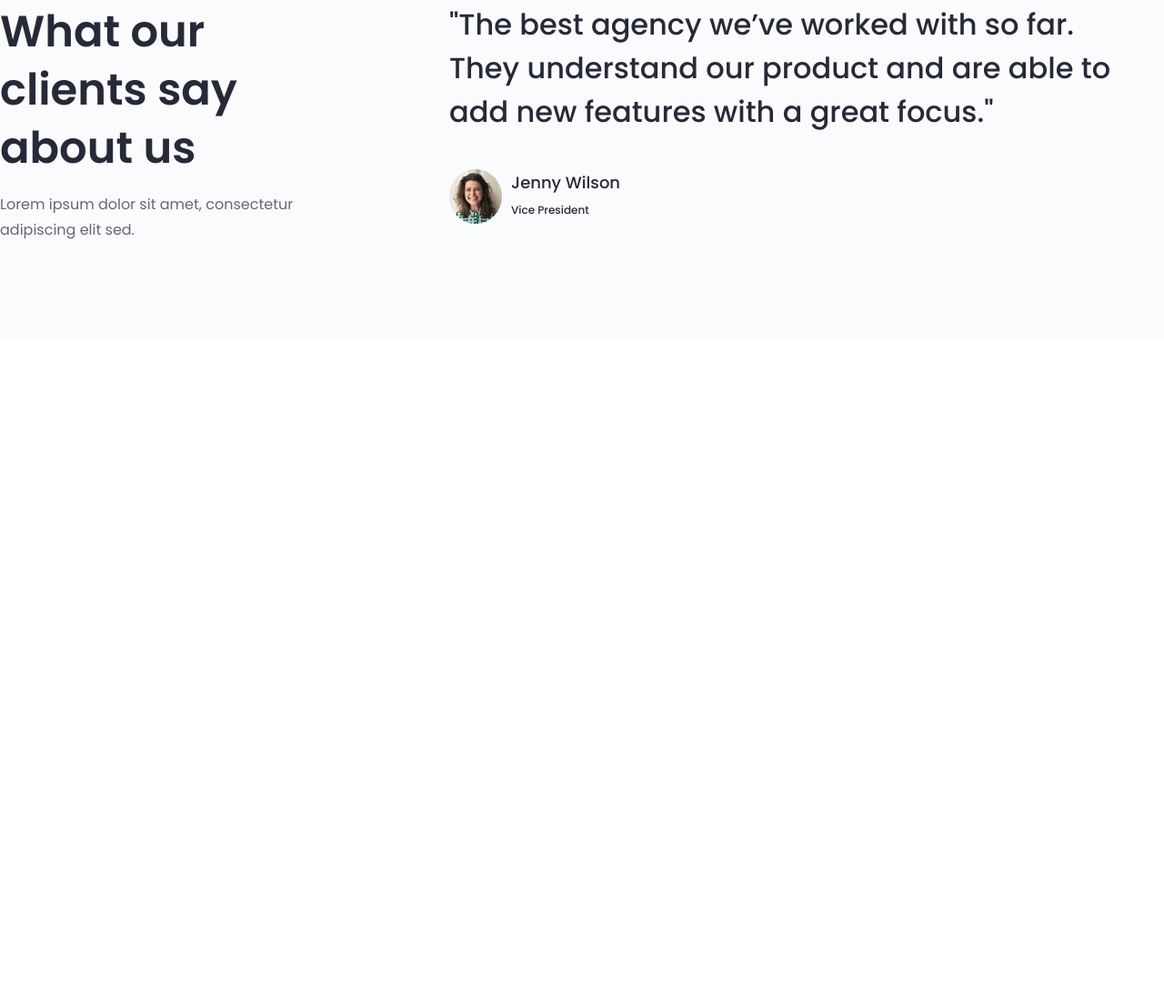
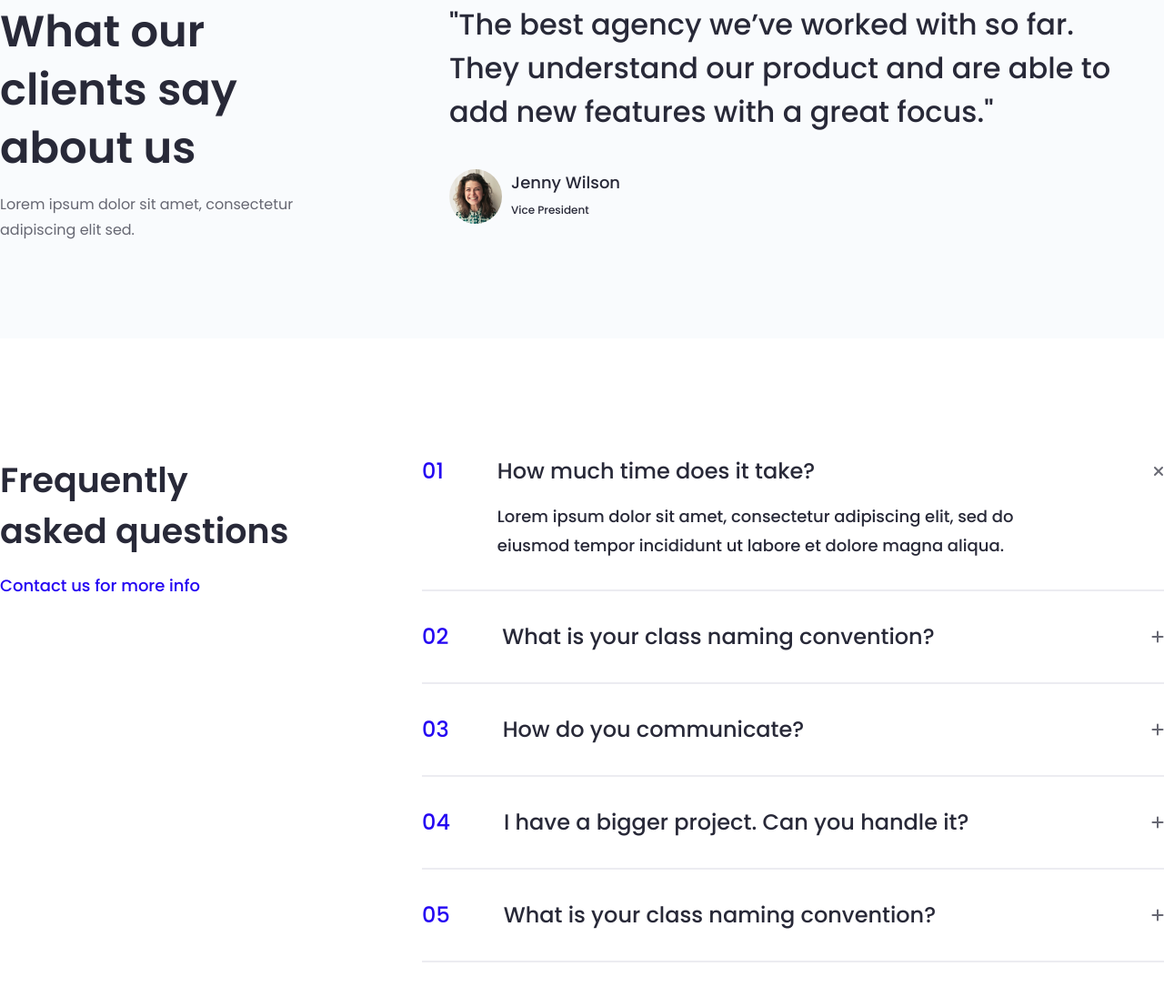
Before and after one commit to dev-nahianrafi/finsweet, a plain HTML site: page index.html in a window 1280 px wide. Shown: the part 3757-4853 px from the top of the page at 91% size. Before the commit the page ends 4129 px from the top, so only its background shows below. Drawn offline with Linux system fonts and the light colour scheme.

Commit message:
faq done

```diff
--- a/css/style.css
+++ b/css/style.css
@@ -459,3 +459,69 @@ a{
     line-height: 28px;
 }
 /* client end */
+/* faq start */
+#faq{
+    padding: 128px 0;
+}
+.faq_wrapper{
+    display: flex;
+    column-gap: 136px;
+}
+.faq_heading{
+    width: 328px;
+}
+.faq_heading .common_sub_header{
+    padding-bottom: 16px;
+    width: 328px;
+    color: var(--Dark-blue, #282938);
+    font-size: 38px;
+    font-style: normal;
+    font-weight: 600;
+    line-height: 56px;
+}
+.faq_main{
+    width: 846px;
+}
+.faq_item{
+    display: flex;
+    justify-content: space-between;
+    align-items: start;
+    border-bottom: 2px solid #ECECF1;
+    padding: 32px 0;
+}
+.faq_item:first-child{
+    padding-top: 0;
+}
+.faq_info{
+    display: flex;
+    column-gap: 59px;
+}
+.faq_number span{
+    color: #2405F2;
+    font-family: var(--popeins);
+    font-size: 24px;
+    font-weight: 500;
+    line-height: 36px;
+}
+.faq_details h3{
+    color:#282938;
+    font-family: var(--popeins);
+    font-size: 24px;
+    font-weight: 500;
+    line-height: 36px;
+}
+.faq_details p{
+    padding-top: 16px;
+    width: 624px;
+    color: #282938;
+    font-family: var(--popeins);
+    font-size: 18px;
+    font-weight: 500;
+    line-height: 32px;
+}
+.faq_icon i{
+    color: #282938;
+    opacity: 0.7;
+    line-height: 36px;
+}
+/* faq end */
--- a/index.html
+++ b/index.html
@@ -223,5 +223,85 @@
         </div>
     </section>
     <!-- client end -->
+    <!-- faq start -->
+    <section id="faq">
+        <div class="container">
+            <div class="faq_wrapper">
+                <div class="faq_heading">
+                    <h2 class="common_sub_header">Frequently asked questions</h2>
+                    <a href="#" class="common_arow">Contact us for more info</a>
+                </div>
+                <div class="faq_main">
+                    <div class="faq_item">
+                        <div class="faq_info">
+                            <div class="faq_number">
+                                <span>01</span>
+                            </div>
+                            <div class="faq_details">
+                                <h3>How much time does it take?</h3>
+                                <p>Lorem ipsum dolor sit amet, consectetur adipiscing elit, sed do eiusmod tempor incididunt ut labore et dolore magna aliqua.</p>
+                            </div>
+                        </div>
+                        <div class="faq_icon">
+                            <i class="fa-solid fa-xmark"></i>
+                        </div>
+                    </div>
+                    <div class="faq_item">
+                        <div class="faq_info">
+                            <div class="faq_number">
+                                <span>02</span>
+                            </div>
+                            <div class="faq_details">
+                                <h3>What is your class naming convention?</h3>
+                            </div>
+                        </div>
+                        <div class="faq_icon">
+                            <i class="fa-solid fa-plus"></i>
+                        </div>
+                    </div>
+                    <div class="faq_item">
+                        <div class="faq_info">
+                            <div class="faq_number">
+                                <span>03</span>
+                            </div>
+                            <div class="faq_details">
+                                <h3>How do you communicate?</h3>
+                            </div>
+                        </div>
+                        <div class="faq_icon">
+                            <i class="fa-solid fa-plus"></i>
+                        </div>
+                    </div>
+                    <div class="faq_item">
+                        <div class="faq_info">
+                            <div class="faq_number">
+                                <span>04</span>
+                            </div>
+                            <div class="faq_details">
+                                <h3>I have a bigger project. Can you handle it?</h3>
+                            </div>
+                        </div>
+                        <div class="faq_icon">
+                            <i class="fa-solid fa-plus"></i>
+                        </div>
+                    </div>
+                    <div class="faq_item">
+                        <div class="faq_info">
+                            <div class="faq_number">
+                                <span>05</span>
+                            </div>
+                            <div class="faq_details">
+                                <h3>What is your class naming convention?</h3>
+                            </div>
+                        </div>
+                        <div class="faq_icon">
+                            <i class="fa-solid fa-plus"></i>
+                        </div>
+                    </div>
+                </div>
+            </div>
+        </div>
+    </section>
+    <!-- faq end -->
 </body>
 </html>
```
